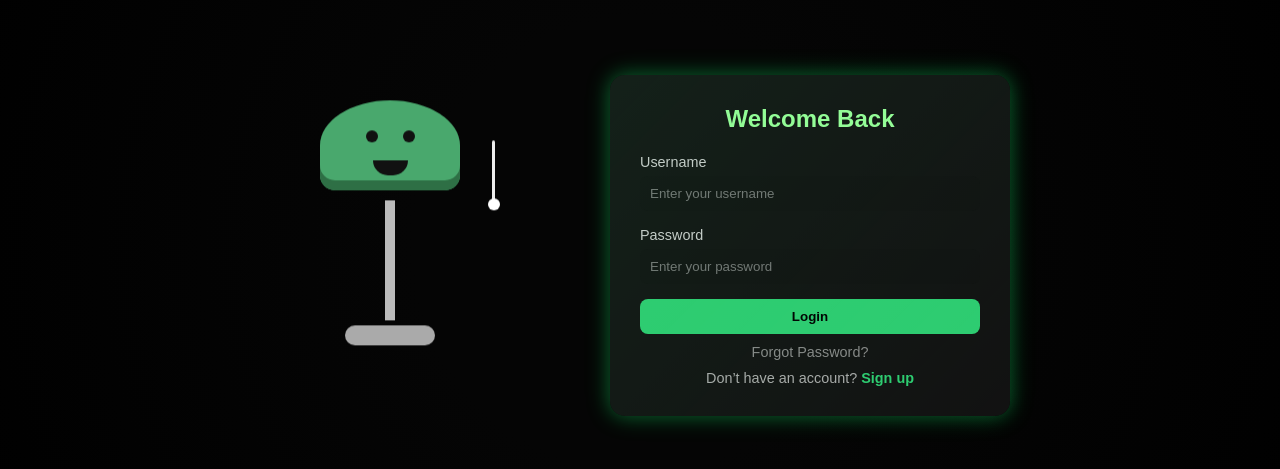
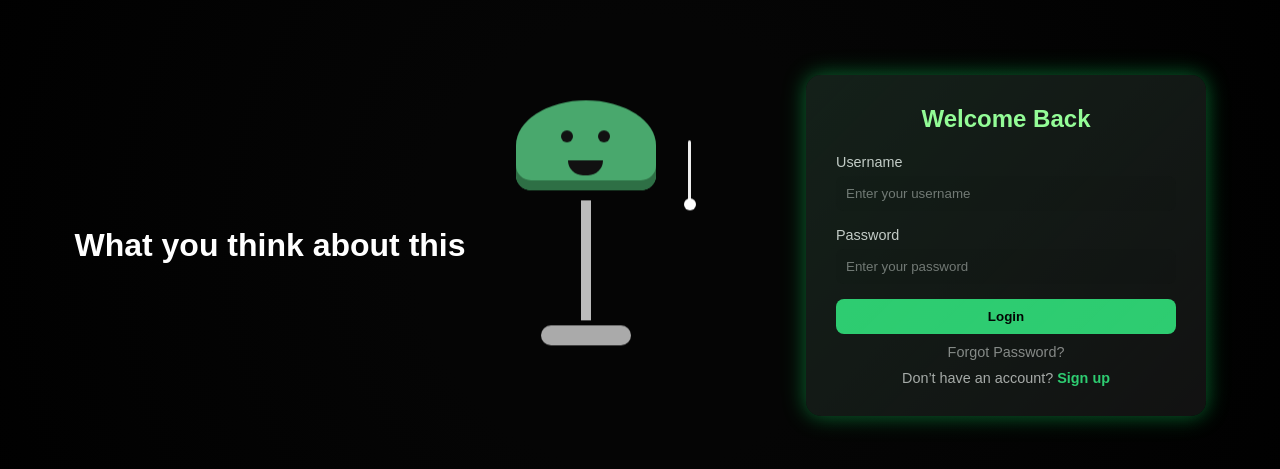
Before and after one commit to KasunBandara921/login-signup-2, a plain HTML site: page index.html in a window 1280 px wide. Shown: the part 155-624 px from the top of the page. Drawn offline with Linux system fonts and the light colour scheme; some packages are replaced by stand-ins of ours; a script that the page names is missing.

Commit message:
A meaningful commit message about my changes

```diff
--- a/index.html
+++ b/index.html
@@ -7,6 +7,7 @@
   <link rel="stylesheet" href="style.css" />
 </head>
 <body>
+  <H1>What you think about this</H1>
   <div class="container">
     <!-- Lamp -->
     <div class="lamp-wrapper">
```
